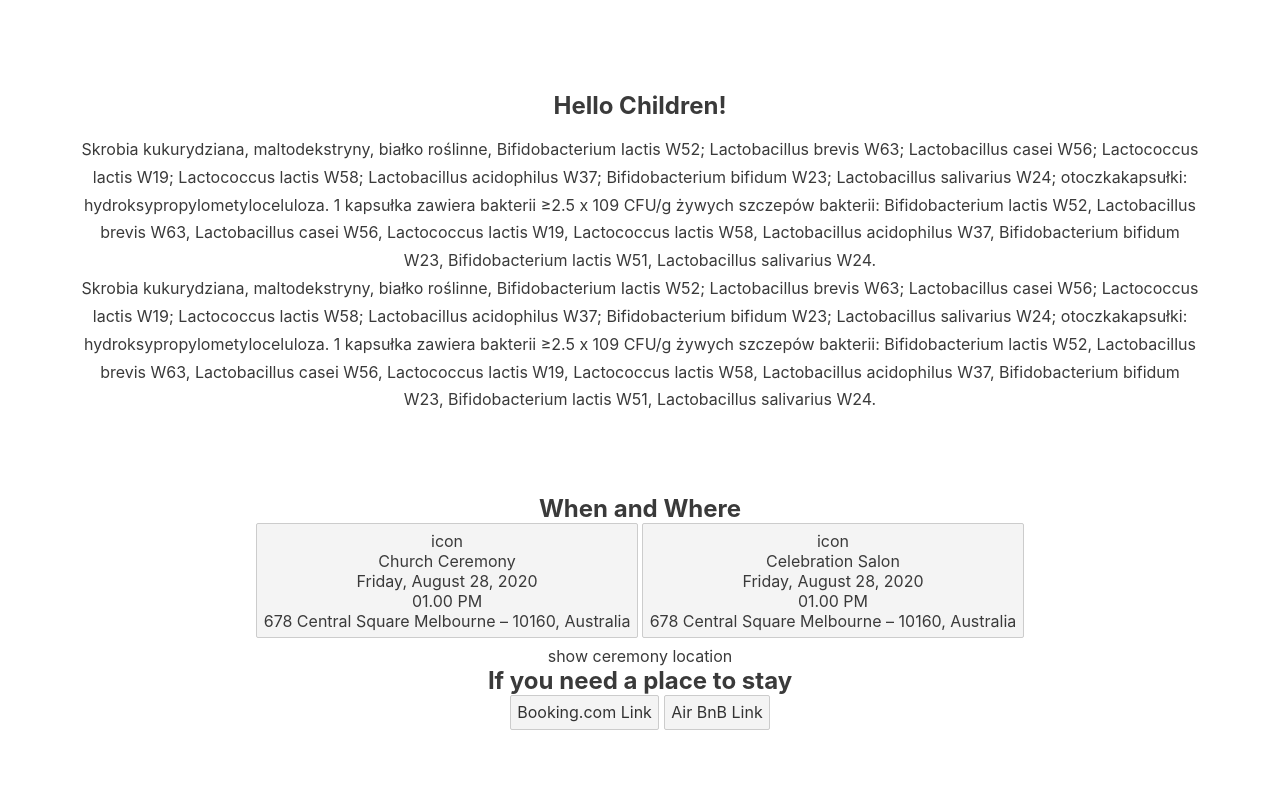
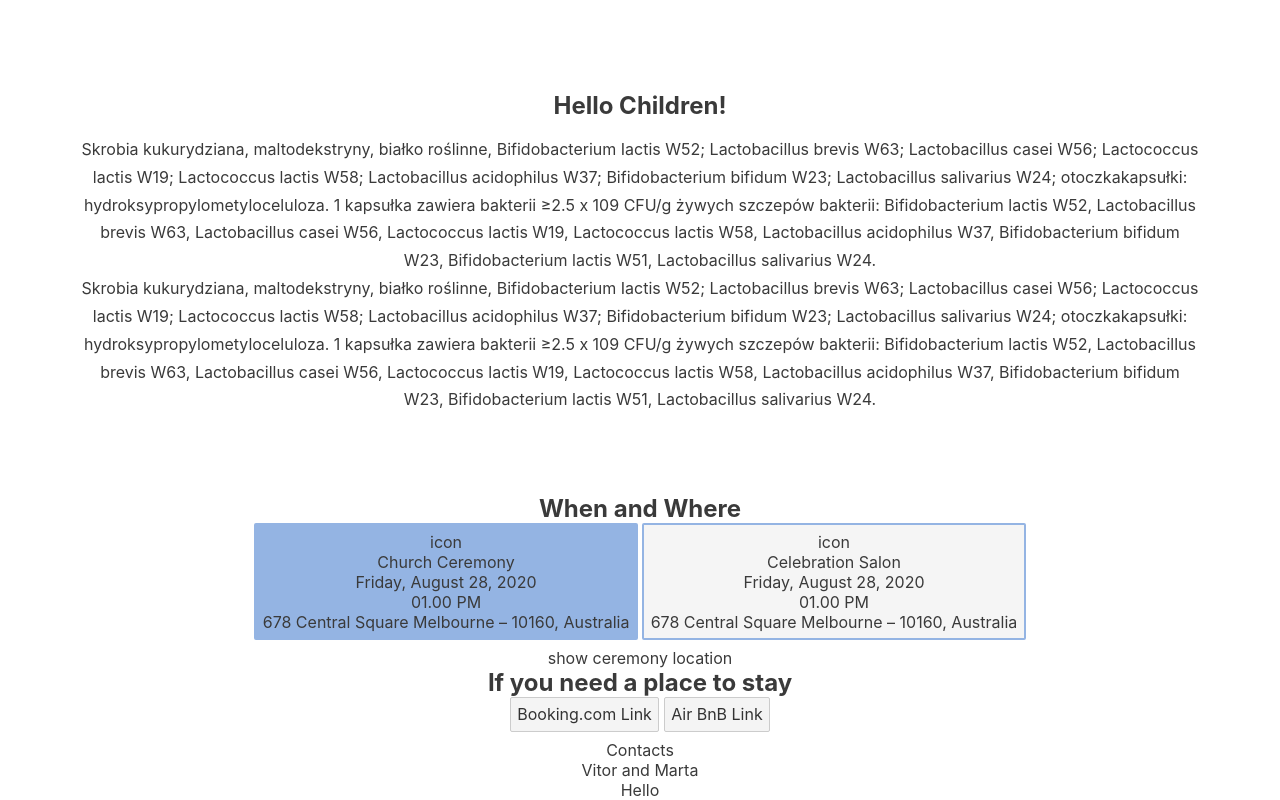
Before and after one commit to vitor-antonio/WeddingSite, a Svelte app: page / in a window 1280 px wide. Shown: the part 373-1173 px from the top of the page. Before the commit the page ends 1111 px from the top, so only its background shows below. Built offline with nearby package versions, Linux system fonts and the light colour scheme.

Commit message:
added new styled buttons for locations

```diff
--- a/src/App.svelte
+++ b/src/App.svelte
@@ -5,8 +5,7 @@
 
   let showFirstLocation = true;
 
-
-  function onSwitchLocationShowing(showLocation: boolean){
+  function onSwitchLocationShowing(showLocation: boolean) {
     showFirstLocation = showLocation;
   }
 </script>
@@ -77,14 +76,22 @@
     <div>
       <h2>When and Where</h2>
       <div>
-        <button class="location-button" on:click={() => showFirstLocation = true}>
+        <button
+          class="location-button"
+          on:click={() => (showFirstLocation = true)}
+          class:selected={showFirstLocation}
+        >
           <span>icon</span>
           <p>Church Ceremony</p>
           <p>Friday, August 28, 2020</p>
           <p>01.00 PM</p>
           <p>678 Central Square Melbourne – 10160, Australia</p>
         </button>
-        <button class="location-button" on:click={() => showFirstLocation = false}>
+        <button
+          class="location-button"
+          on:click={() => (showFirstLocation = false)}
+          class:selected={!showFirstLocation}
+        >
           <span>icon</span>
           <p>Celebration Salon</p>
           <p>Friday, August 28, 2020</p>
@@ -93,13 +100,12 @@
         </button>
         <div>
           {#if showFirstLocation}
-			<!-- <MapsLocation/> -->
+            <!-- <MapsLocation /> -->
             show ceremony location
           {:else}
-			<!-- <MapsLocation/> -->
+            <!-- <MapsLocation /> -->
             show celebration location
           {/if}
-
         </div>
       </div>
     </div>
@@ -110,7 +116,12 @@
         <button class="stay-button"> Air BnB Link </button>
       </div>
     </div>
+    <div>
+      Contacts
+      <div>Vitor and Marta</div>
     </div>
+  </div>
+  <footer>Hello</footer>
 </main>
 
 <style>
@@ -182,6 +193,12 @@
   }
 
   .location-button {
+    background-color: #f5f5f5;
+    border: solid 2px #94b4e3;
+  }
+
+  .location-button.selected {
+    background-color: #94b4e3;
   }
 
   .introduction > h2 {
```
Lines whose indentation alone changed are shown as unchanged.
